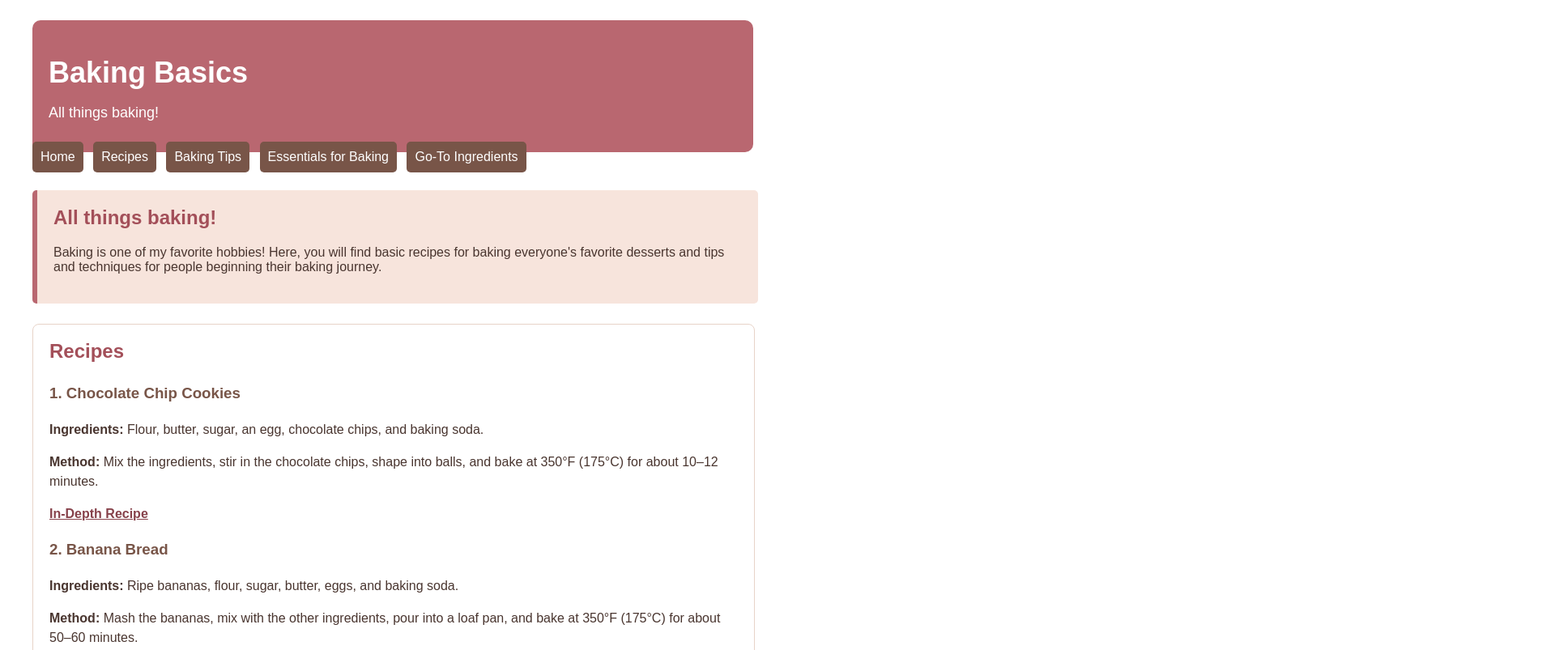
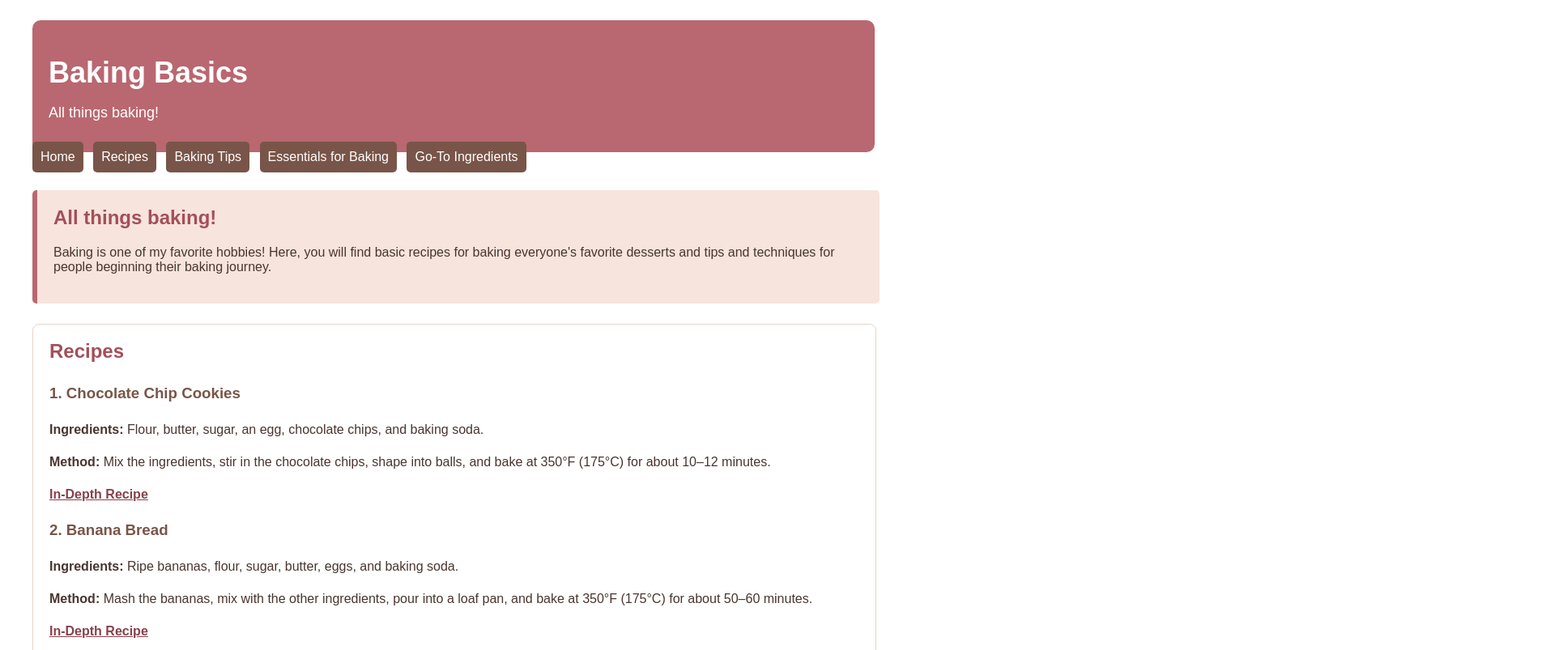
Before and after one commit to egtaylor/egtaylor.github.io, a plain HTML site: page 7C.html in a window 1280 px wide. Shown: the top 803 px of the page at 81% size, 1920 px wide, since content can reach past the window. Drawn offline with Linux system fonts and the light colour scheme.

Commit message:
Update 7C.css

```diff
--- a/7C.css
+++ b/7C.css
@@ -1,8 +1,8 @@
 
 body {
     margin: 0;
-    min-width: 1000px;
-    min-height: 1650px;
+    min-width: 2000px;
+    min-height: 3300px;
     position: relative;
     background-image: brownbuttercookie.jpg;
     background-repeat: no-repeat;
@@ -19,7 +19,7 @@ header {
     position: absolute;
     top: 25px;
     left: 40px;
-    width: 850px;
+    width: 1000px;
     padding: 20px;
     background-color: #b96770;
     color: white;
@@ -40,7 +40,7 @@ nav {
     position: absolute;
     top: 175px;
     left: 40px;
-    width: 900px;
+    width: 1100px;
 }
 
 nav a {
@@ -64,7 +64,7 @@ nav a:hover {
     position: absolute;
     top: 235px;
     left: 40px;
-    width: 850px;
+    width: 1000px;
     padding: 20px;
     background-color: #f7e4dc;
     border-left: 6px solid #b96770;
@@ -75,7 +75,7 @@ nav a:hover {
 .section {
     position: absolute;
     left: 40px;
-    width: 850px;
+    width: 1000px;
     padding: 15px 20px;
     border: 1px solid #e7d3c8;
     border-radius: 8px;
@@ -135,7 +135,7 @@ footer {
     position: absolute;
     top: 1570px;
     left: 40px;
-    width: 850px;
+    width: 1000px;
     padding: 15px 20px;
     background-color: #49352f;
     color: white;
```
